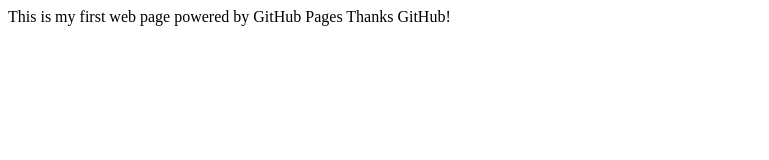
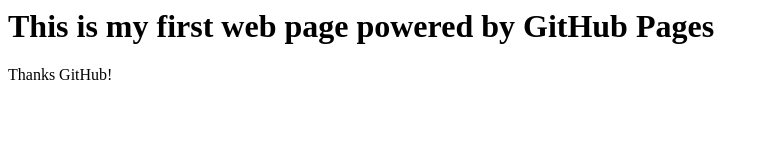
Before and after one commit to jasonweinsteinrepo/myfirstrepo, a plain HTML site: page index.html in a window 1280 px wide. Shown: the whole page, without its empty margins (0-769 px from the left). Drawn offline with Linux system fonts and the light colour scheme.

Commit message:
Updated H1 tag

```diff
--- a/index.html
+++ b/index.html
@@ -1,4 +1,4 @@
 <html>
-<h 1> This is my first web page powered by GitHub Pages </h1>
+<h1> This is my first web page powered by GitHub Pages </h1>
 Thanks GitHub!
 <html>
```
